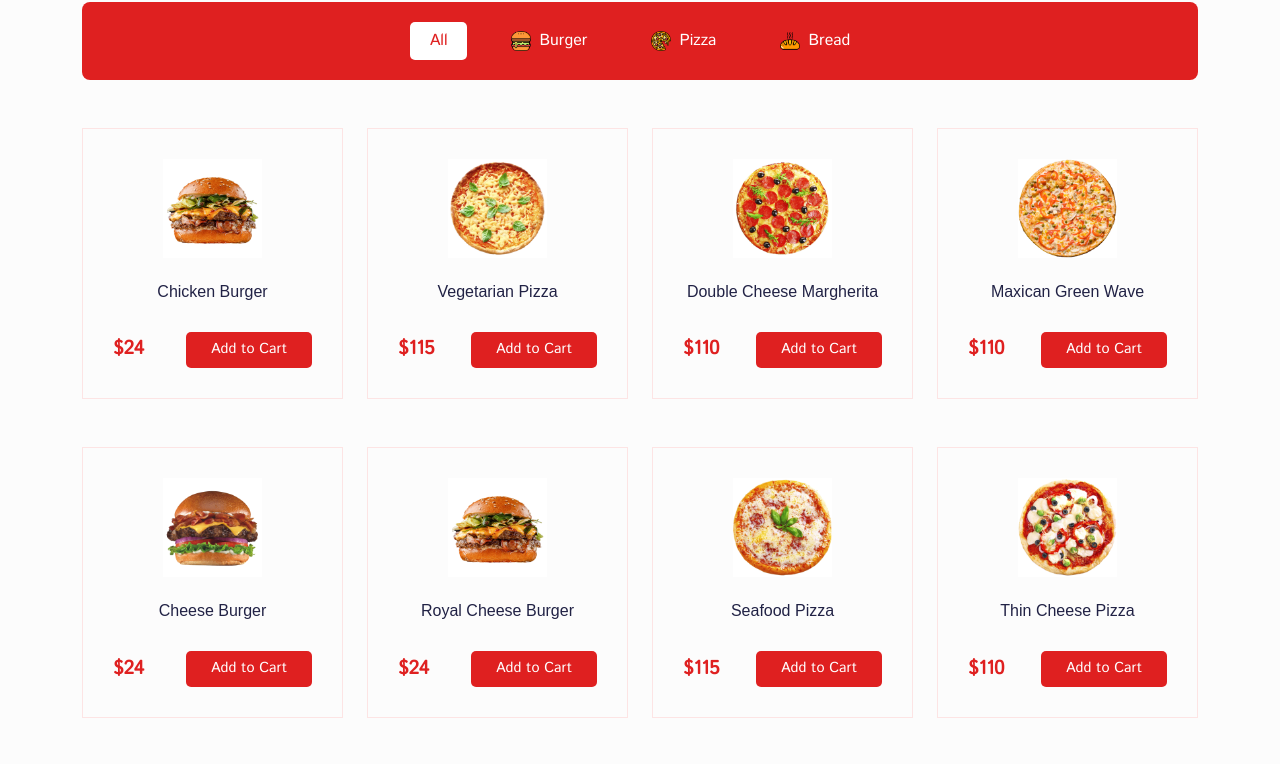
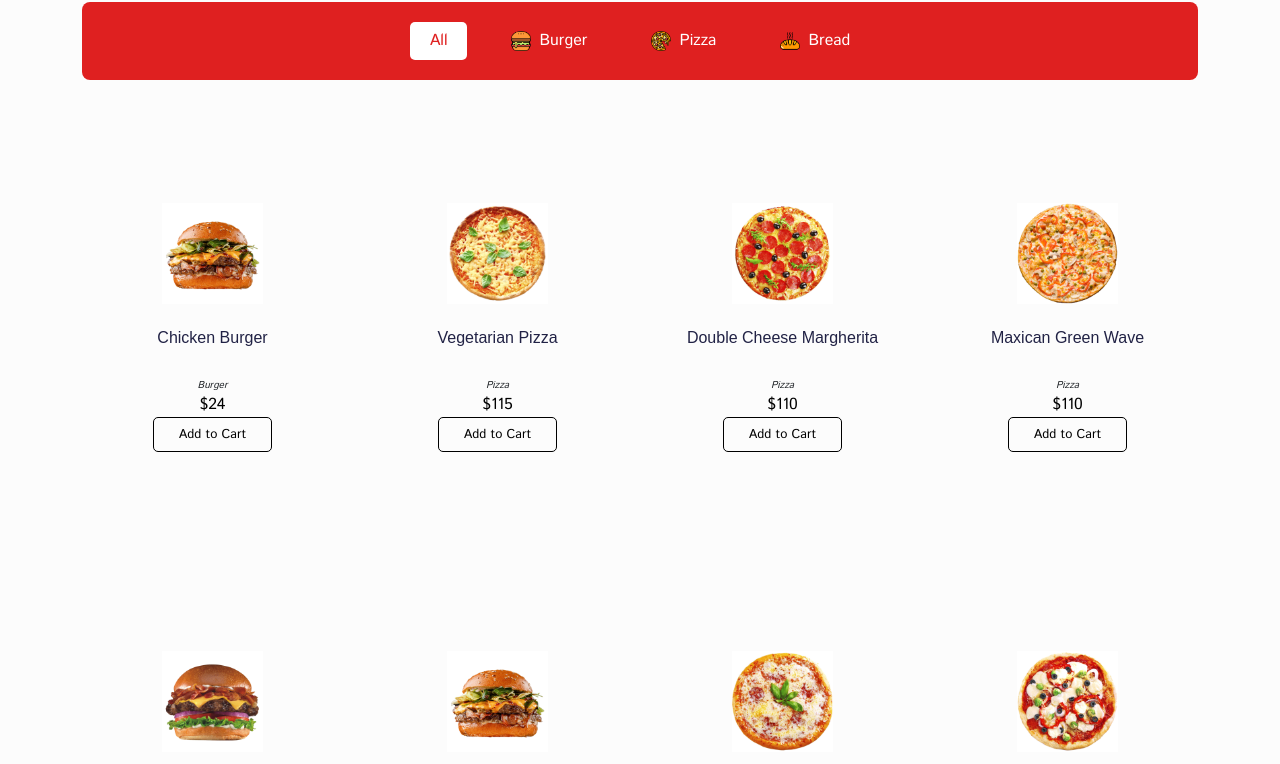
Before and after one commit to lamadarawsheh/Leluxe-mimic, a React (Create React App) app: page /home in a window 1280 px wide. Shown: the part 1737-2501 px from the top of the page. Built offline with nearby package versions, Linux system fonts and the light colour scheme; a web font is replaced by a local one.

Commit message:
feat:IMP product-card and style it

```diff
--- a/src/components/UI/product-card/ProductCard.jsx
+++ b/src/components/UI/product-card/ProductCard.jsx
@@ -8,7 +8,7 @@ import { useDispatch } from "react-redux";
 import { cartActions } from "../../../store/shopping-cart/cartSlice";
 
 const ProductCard = (props) => {
-  const { id, title, image01, price } = props.item;
+  const { id, title, image01, price , category } = props.item;
   const dispatch = useDispatch();
 
   const addToCart = () => {
@@ -32,12 +32,13 @@ const ProductCard = (props) => {
         <h5>
           <Link to={`/foods/${id}`}>{title}</Link>
         </h5>
-        <div className=" d-flex align-items-center justify-content-between ">
-          <span className="product__price">${price}</span>
-          <button className="addTOCart__btn" onClick={addToCart}>
-            Add to Cart
-          </button>
-        </div>
+                <div className="d-flex flex-column align-items-center justify-content-center">
+                   <i style={{fontSize:10 }} >{category}</i>
+                  <span className="product__price">${price}</span>
+                  <button className="addTOCart__btn" onClick={addToCart}>
+                    Add to Cart
+                  </button>
+                 </div>
       </div>
     </div>
   );
--- a/src/styles/product-card.css
+++ b/src/styles/product-card.css
@@ -1,15 +1,25 @@
 .product__item {
-  border: 1px solid #fde4e4;
+  /* border: 1px solid #fde4e4; */
   text-align: center;
   padding: 30px;
   cursor: pointer;
+  display: flex;
+  flex-direction: column;
+  height: 400px;
+  /* max-height: 300px;  */
+  justify-content: center;
 }
 
 .product__img {
   margin-bottom: 20px;
   transition: 0.4s;
 }
+.product__img img{
+object-fit: cover;
+width: 100%;
+height: 100%;
 
+}
 .product__img:hover {
   transform: scale(1.2);
 }
@@ -25,19 +35,42 @@
 
 .product__price {
   font-weight: 600;
-  font-size: 1.2rem;
-  color: #df2020;
+  font-size: 1rem;
+  font-weight: 500;
+  color: black;
 }
 
-.addTOCart__btn {
+
+.buyViawhatsapp__btn {
   border: none;
   padding: 7px 25px;
-  background: #df2020;
+  background: #2BB057;
   color: #fff;
   border-radius: 5px;
   font-size: 0.9rem;
 }
+.instock{
+  color: #2BB057;
+}
 
+
+.addTOCart__btn {
+  border: 1px solid black ;
+  padding: 7px 25px;
+  background: transparent;
+  color: black;
+  border-radius: 5px;
+  font-size: 0.8rem;
+}
+
+.addTOCart__btn:hover{
+  /* border: none; */
+  /* padding: 7px 25px; */
+  background: black;
+  color: white;
+  /* border-radius: 5px; */
+  /* font-size: 0.9rem; */
+}
 @media only screen and (max-width: 992px) {
   .product__content h5 a {
     font-size: 0.8rem;
```
Also changed, not shown: 1 other file (tests, documents, lock files or other folders).
